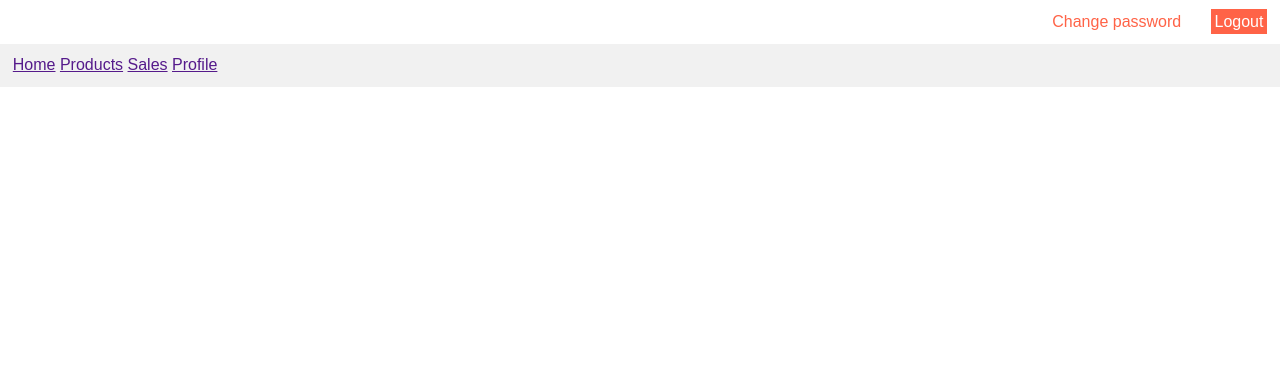
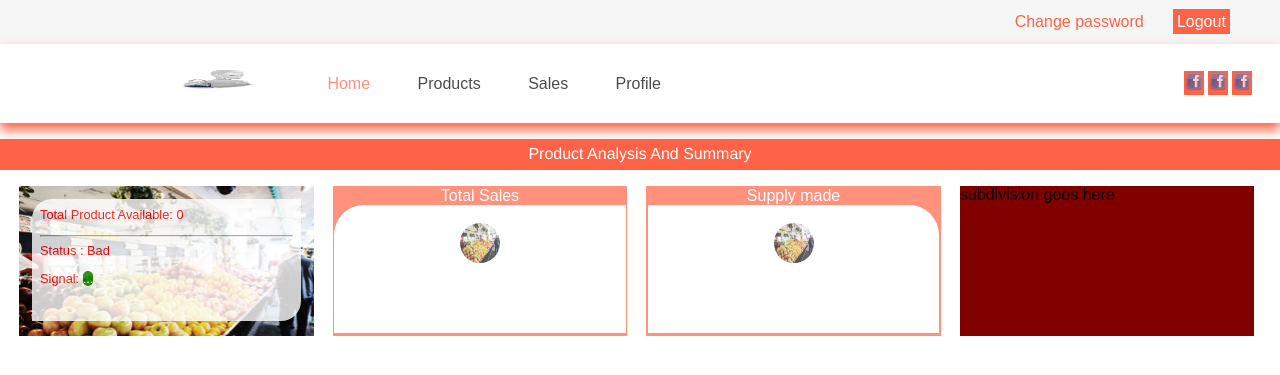
Before and after one commit to DamaMichaelYohanna/supermarket-management-system, a Django app: page / in a window 1280 px wide. Shown: the top 375 px of the page. Run offline with Django 3.2, Linux system fonts and the light colour scheme; the visitor is signed in with stand-in values (Sample User, id 1); data that the repository does not hold is empty.

Commit message:
first commit

```diff
--- a/MARDIAT/settings.py
+++ b/MARDIAT/settings.py
@@ -73,6 +73,9 @@ WSGI_APPLICATION = 'MARDIAT.wsgi.application'
 # Database
 # https://docs.djangoproject.com/en/3.0/ref/settings/#databases
 
+# note this database settings are for my personal db.
+# secondly, am using posgresql over here so you could do your
+# configuration as well
 DATABASES = {
     'default': {
         'ENGINE': 'django.db.backends.postgresql',
--- /dev/null
+++ b/_linux/laf.xml
@@ -0,0 +1,5 @@
+<application>
+  <component name="LafManager">
+    <laf class-name="com.intellij.ide.ui.laf.darcula.DarculaLaf" />
+  </component>
+</application>
--- /dev/null
+++ b/codestyles/Default.xml
@@ -0,0 +1 @@
+<code_scheme name="Default" version="173" />
--- /dev/null
+++ b/colors.scheme.xml
@@ -0,0 +1,5 @@
+<application>
+  <component name="EditorColorsManagerImpl">
+    <global_color_scheme name="_@user_Darcula" />
+  </component>
+</application>
--- /dev/null
+++ b/debugger.xml
@@ -0,0 +1,6 @@
+<application>
+  <component name="XDebuggerSettings">
+    <data-views />
+    <general />
+  </component>
+</application>
--- /dev/null
+++ b/filetypes.xml
@@ -0,0 +1,5 @@
+<application>
+  <component name="FileTypeManager" version="17">
+    <ignoreFiles list="*$py.class;*.hprof;*.pyc;*.pyo;*.rbc;*.yarb;*~;.DS_Store;.git;.hg;.svn;CVS;__pycache__;_svn;vssver.scc;vssver2.scc;" />
+  </component>
+</application>
--- a/smms/static/style.css
+++ b/smms/static/style.css
@@ -1,9 +1,12 @@
 body{
 	margin: 0px;
+	font-family: sans-serif;
 }
+
 .clr{
 	clear:both;
 }
+/* the login page css */
 .login-page{
 	margin: auto;
 	margin-top: 10%;
@@ -29,14 +32,144 @@ body{
 	margin-right: auto;
 }
 
+/* the base page css*/
+.first-head{
+	background: #f6f6f6;
+	padding: 1%;
+	text-align: right;
+}
+
+#logout{
+	background:tomato;
+	text-decoration: none;
+	padding: 0.3%;
+	color:white;
+	margin-left: 2%;
+	margin-right:3%;
+}
+#change-password{
+	text-decoration:none;
+	color: tomato;
+}
+.second-header{
+	padding: 2%;
+	padding-left:14%;
+	padding-right:4;
+	background: white;
+	color: green;
+	box-shadow: 0px 7px 11px tomato;
+	box-sizing: border-box;
+}
+
+.second-header img{
+	width: 90px;
+	height: 20px;
+	margin-right: 3%;
+}
+
+.second-header a{
+	padding: 1%;
+	padding-left:2%;
+	padding-right: 2%;
+	color: black;
+	opacity: 0.7;
+	text-decoration:none;
+	box-sizing: border-box;
+}
+.second-header a:hover{
+	color: tomato;
+	opacity:0.9;
+	border-top:1px solid tomato;
+}
+.social{
+	background: tomato;
+	float: right;
+	margin:0.2%;
+}
+.social img{
+	width: 20px;
+	height: 20px;
+}
+.social a{
+	margin:0px;
+	padding: 0px;
+}
+
+
+
 /* the home page/dash board css*/
 
 .home-block{
+}
+.analysis{
+	text-align: center;
+	background: tomato;
+	color:white;
+	font-family:helvetica;
+	padding: 0.5%;
+}
 
+.sub1, .sub2, .sub3, .sub4{
+	width:23%;
+	float: left;
+	margin-left: 1.5%;
 }
-.base-head p{
-	background:white;
+
+.sub1{
+	background:pink;
+	height: 150px;
+	color:red;
+	text-align: center;
 	padding:1%;
-	text-align: right;
-	padding-right: 3%;
+	box-sizing: border-box;
+	background-image:url('/static/pro.jpg');
 }
+.inner-sub1{
+	height: 98%;
+	font-size: 80%;
+	text-align: left;
+	background: white;
+	padding: 3%;
+	box-sizing: border-box;
+	border-radius: 20px 0px 20px 0px;
+	opacity: 0.8;
+}
+.inner-sub1 span{
+	background: green;
+	color:white;
+	border-radius: 30px;
+}
+/*  break point   */
+.sub2{
+	background:tomato;
+	height: 150px;
+	opacity: 0.7;
+	text-align: center;
+	box-sizing: border-box;
+	color:white;
+	padding: 0.1%;
+}
+.inner-sub24{
+	float: left;
+	width:40%
+	height: 98%;
+	text-align: left;
+	background: white;
+	padding: 3%;
+	box-sizing: border-box;
+	border-radius: 20px 0px 20px 0px;
+	opacity: 0.8;
+}
+.sub3{
+	background:tomato;
+	height: 150px;
+	opacity: 0.7;
+	text-align: center;
+	box-sizing: border-box;
+	color:white;
+	padding: 0.1%;
+}
+.sub4{
+	background:maroon;
+	height: 150px;
+}
--- a/smms/static/style1.css
+++ /dev/null
@@ -1,22 +0,0 @@
-body{
-	margin: 0px;
-	font-family: sans-serif;
-}
-
-.first-head{
-	background: white;
-	padding: 1%;
-	text-align: right;
-}
-
-#logout{
-	background:tomato;
-	text-decoration: none;
-	padding: 0.3%;
-	color:white;
-	margin-left: 2%;
-}
-#change-password{
-	text-decoration:none;
-	color: tomato;
-}
--- a/smms/template/account/login.html
+++ b/smms/template/account/login.html
@@ -13,7 +13,7 @@
 				<img src="{% static 'head.png'%}"><input type="text" name="username" placeholder="Admin id" autocomplete="username">
 			</p>
 			<p>
-				<img src="{% static 'lock.jpeg'%}"><input type="password" name="password" placeholder="Password">
+				<img src="{% static 'pad.jpeg'%}"><input type="password" name="password" placeholder="Password">
 			</p>
 			{% csrf_token %}
 			<button>login</button>
--- a/smms/template/base.html
+++ b/smms/template/base.html
@@ -2,31 +2,39 @@
 <!DOCTYPE html>
 <html lang="en">
 <head>
-    <meta charset="UTF-8">
+    <meta charset="utf-8">
     <title>{% block title %} base title {% endblock %}</title>
-    <link rel="stylesheet" type ="text/css" href="{% static 'style.css' %}">
+    <link rel="stylesheet" type="text/css" href="{% static 'style.css' %}">
 </head>
 <body>
-	<!--the general header !-->
-	{% block header%}
+{% block head%}
+	<div class="base-head">
 		<div class="first-head">
-			<span style="color:tomato;">hello world</span>
-			<a href="/logout/">Logout</a>
+			<a id="change-password" href="/password_change/">Change password</a>
+			<a id="logout" href="/logout/">Logout</a>
 		</div>
-		<div class="second-head1">
-				<a id="home" href="/">Home</a>
-				<a id="product" href="/product/">Products</a>
-				<a id="sale" href="/sale/">Sales</a>
-			<span class="right-link1">
-				<a href="home"><img src="{% static 'fb.png' %}"></a>
-				<a href="product"><img src="{% static 'in.png' %}"></a>
-				<a href="/sale/"><img src="{% static 'sm.png' %}"></a>
-			</span>
+		<div class="second-header">
+			<img src="{% static 'head2.jpeg' %}">
+			<a id="home" href="/"> Home</a>
+			<a id="Product" href="product"> Products</a>
+			<a id="sale" href="sales"> Sales</a>
+			<a id="profile" href="profile"> Profile</a>
 
+			<span class="social"><a href=""><img src="{% static 'fb.png'%}"></a></span>
+			<span class="social"><a href=""><img src="{% static 'fb.png'%}"></a></span>
+			<span class="social"><a href=""><img src="{% static 'fb.png'%}"></a></span>
+			<div class="clr"></div>
 		</div>
-	{% endblock %}
+	</div>
 
-	{% block content %}
-	{% endblock%}
+{% endblock %}
+
+{% block content%}
+
+{% endblock %}
+{% if section == 'Dashboard'%}
+	<script>
+		document.getElementById('home').style.color = 'tomato'
+	</script>
+{% endif %}
 </body>
-</html>
--- a/smms/template/base1.html
+++ /dev/null
@@ -1,29 +0,0 @@
-{% load static %}
-<!DOCTYPE html>
-<html lang="en">
-<head>
-    <meta charset="utf-8">
-    <title>{% block title %} base title {% endblock %}</title>
-    <link rel="stylesheet" type="text/css" href="{% static 'style1.css' %}">
-</head>
-<body>
-{% block head%}
-	<div class="base-head">
-		<div class="first-head">
-			<a id="change-password" href="/password_change/">Change password</a>
-			<a id="logout" href="/logout/">Logout</a>
-		</div>
-		<div class="second-header" style="background: #f1f1f1;padding: 1%;color: green;box-sizing: border-box;">
-			<a id="home" href=""> Home</a>
-			<a id="Product" href=""> Products</a>
-			<a id="sale" href=""> Sales</a>
-			<a id="profile" href=""> Profile</a>
-		</div>
-	</div>
-
-{% endblock %}
-
-{% block content%}
-
-{% endblock %}
-</body>
--- a/smms/template/smms/home.html
+++ b/smms/template/smms/home.html
@@ -1,10 +1,67 @@
-{% extends 'base1.html' %}
+{% extends 'base.html' %}
 {%load static %}
 
 {% block title %} Home page {% endblock %}
 
 {% block content %}
 	<div class="home-block">
+		<p class="analysis">
+			Product Analysis And Summary
+		</p>
+		<div class="sub1">
+			<div class="inner-sub1">
+				Total Product Available: {{total}}
+				<p><!-- empty paragraph !-->
+				</p>
+				{% if total < 100 %}
+					<hr style="color:white;">
+					Status : Bad
+					<p>
+						Signal:	<span>...</span>
+					</p>
+				{% elif total >= 100 and total <= 1000 %}
+					<hr style="color:white;">
+					Status : Average
+					<p>
+						Signal:	<span>...............</span>
+					</p>
+				{% else %}
+					<hr style="color:white;">
+					Status : Good
+					<p>
+						Signal:	<span>.............................</span>
+					</p>
+				{% endif %}
+			</div>
+		</div>
+
+		<div class="sub2">
+			Total Sales
+			<div class="first-inner-sub2" style="background: white;height: 87%;border-radius: 30px 0px 0px 0px">
+				hellow
+				<div class="inner-sub5">
+					<img style="height: 40px;width:40px;border-radius: 50px;" src="{% static 'pro.jpg'%}">
+				</div>
+				<div>
+				</div>
+			</div>
+		</div>
+
+		<div class="sub3">
+			Supply made
+			<div class="first-inner-sub3" style="background: white;height: 87%;border-radius: 0px 30px 0px 0px">
+				hellow
+				<div class="inner-sub5">
+					<img style="height: 40px;width:40px;border-radius: 50px;" src="{% static 'pro.jpg'%}">
+				</div>
+				<div>
+				</div>
+			</div>
+		</div>
+		<div class="sub4">
+			subdivision goes here
+		</div>
+		<div class="clr"></div>
 
 	</div>
 
--- a/smms/views.py
+++ b/smms/views.py
@@ -1,6 +1,8 @@
 from django.shortcuts import render
 from django.contrib.auth.views import LoginView, LogoutView
 from django.contrib.auth.decorators import login_required
+
+from . import models
 
 
 # Create your views here.
@@ -29,4 +31,9 @@ def profile(request):
 @login_required()
 def homepage(request):
     """home page"""
-    return render(request, 'home.html')
+    total_product = models.TotalProduct.objects.all().count()
+    sales = models.Sale.objects.all().count()
+    product = models.Product.objects.all().count()
+    context = {'section': 'Dashboard', 'total': total_product, 'sales': sales,
+               'product': product}
+    return render(request, 'home.html', context)
--- /dev/null
+++ b/updates.xml
@@ -0,0 +1,6 @@
+<application>
+  <component name="UpdatesConfigurable">
+    <option name="LAST_BUILD_CHECKED" value="PC-193.6015.41" />
+    <option name="LAST_TIME_CHECKED" value="1582123413035" />
+  </component>
+</application>
```
Also changed, not shown: editor.xml (added, +10 -0 lines), inspection/Default.xml (added, +11 -0 lines), jdk.table.xml (added, +59 -0 lines), smms/static/head2.jpeg (added), smms/static/pad.jpeg (added), smms/static/pro.jpg (added).
